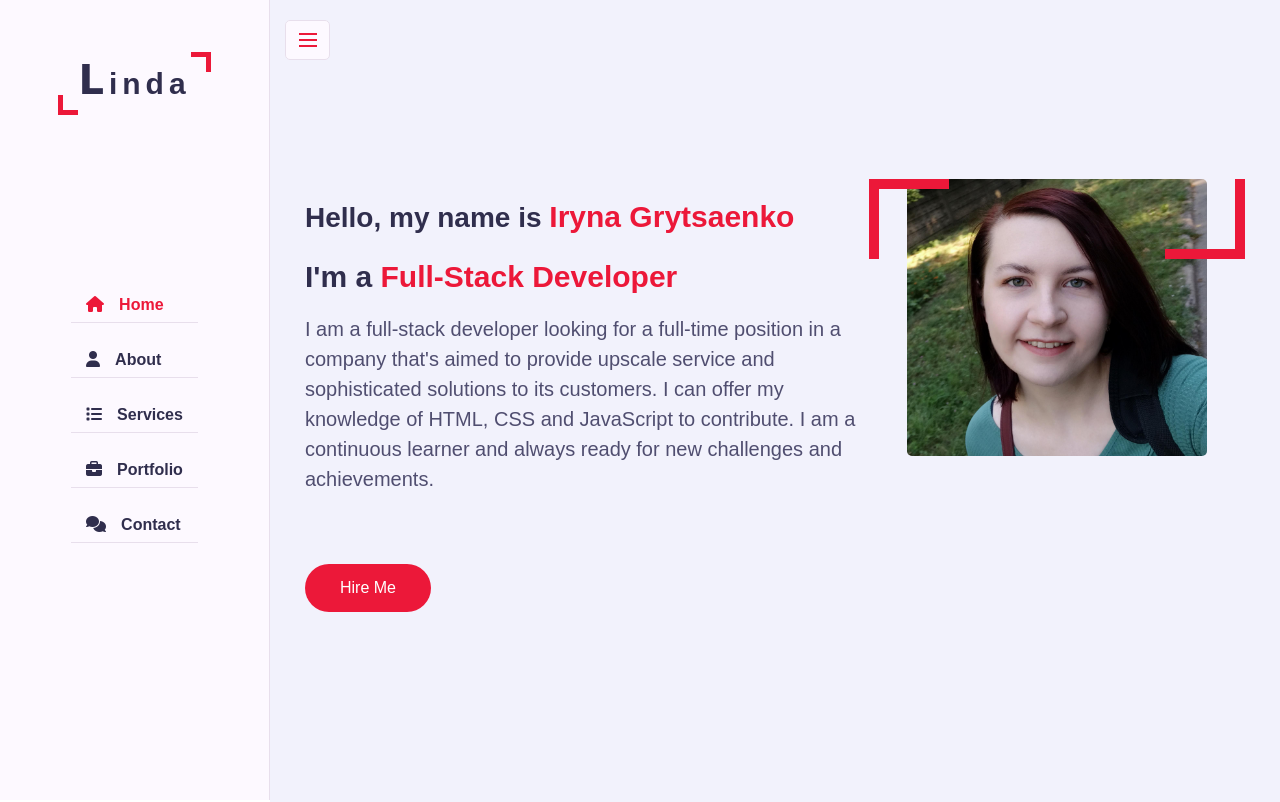
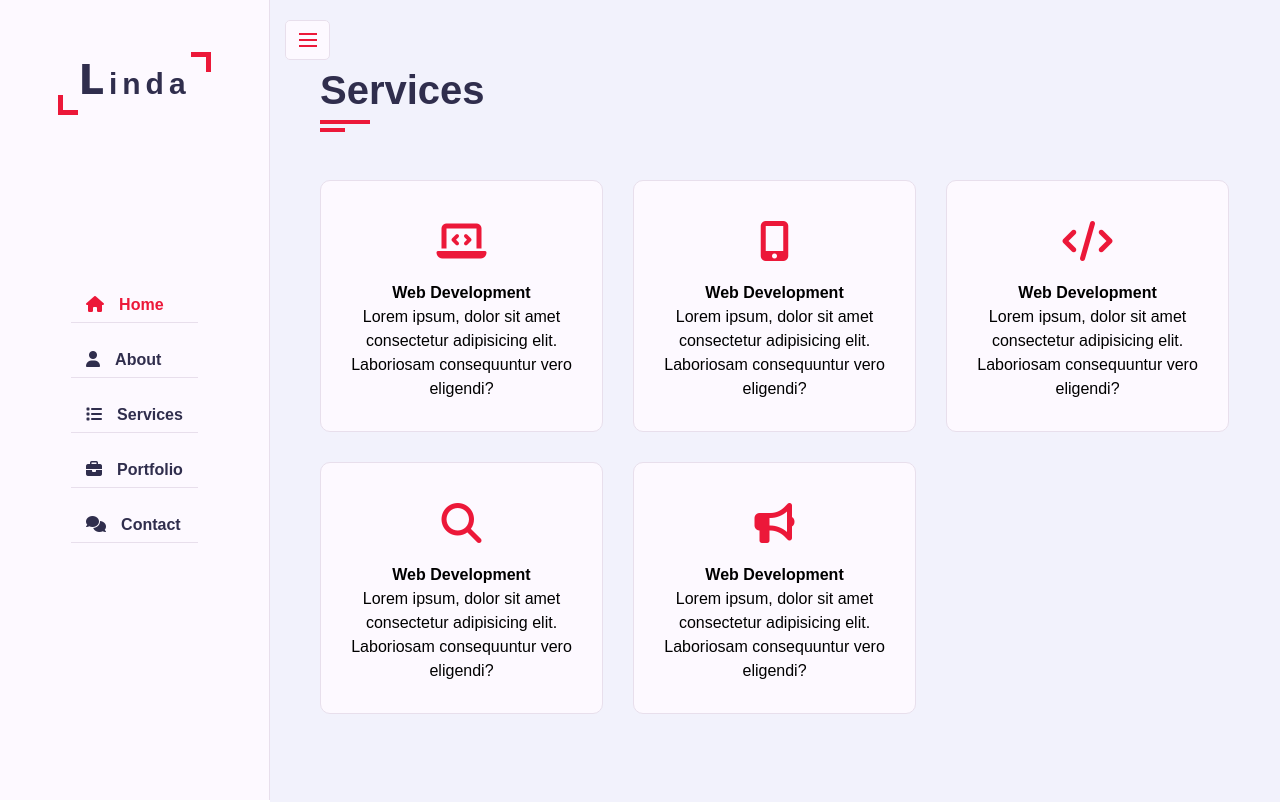
Before and after one commit to Iryna-Gry/my-site, a website built with Parcel: page src/index.html in a window 1280 px wide. Shown: the top 802 px of the page. Built offline with nearby package versions, Linux system fonts and the light colour scheme; a web font is replaced by a local one.

Commit message:
Adds part of section services

```diff
--- a/src/partials/about-section.html
+++ b/src/partials/about-section.html
@@ -1,4 +1,4 @@
-<section class="about section">
+<section class="about section visually-hidden">
   <div class="container">
     <div class="row">
       <div class="section-title">
--- a/src/partials/home-section.html
+++ b/src/partials/home-section.html
@@ -1,4 +1,4 @@
-<section class="home section">
+<section class="home section visually-hidden">
   <div class="container">
     <div class="row">
       <div class="home-info">
--- a/src/partials/services-section.html
+++ b/src/partials/services-section.html
@@ -0,0 +1,61 @@
+<section class="service section">
+  <div class="container">
+    <div class="row">
+      <div class="section-title">
+        <h2>Services</h2>
+      </div>
+    </div>
+    <ul class="row">
+      <li class="service-item">
+        <div class="service-item-inner">
+          <div class="icon"><i class="fa fa-laptop-code"></i></div>
+          <h4>Web Development</h4>
+          <p>
+            Lorem ipsum, dolor sit amet consectetur adipisicing elit. Laboriosam
+            consequuntur vero eligendi?
+          </p>
+        </div>
+      </li>
+      <li class="service-item">
+        <div class="service-item-inner">
+          <div class="icon"><i class="fa fa-mobile-alt"></i></div>
+          <h4>Web Development</h4>
+          <p>
+            Lorem ipsum, dolor sit amet consectetur adipisicing elit. Laboriosam
+            consequuntur vero eligendi?
+          </p>
+        </div>
+      </li>
+      <li class="service-item">
+        <div class="service-item-inner">
+          <div class="icon"><i class="fa fa-code"></i></div>
+          <h4>Web Development</h4>
+          <p>
+            Lorem ipsum, dolor sit amet consectetur adipisicing elit. Laboriosam
+            consequuntur vero eligendi?
+          </p>
+        </div>
+      </li>
+      <li class="service-item">
+        <div class="service-item-inner">
+          <div class="icon"><i class="fa fa-search"></i></div>
+          <h4>Web Development</h4>
+          <p>
+            Lorem ipsum, dolor sit amet consectetur adipisicing elit. Laboriosam
+            consequuntur vero eligendi?
+          </p>
+        </div>
+      </li>
+      <li class="service-item">
+        <div class="service-item-inner">
+          <div class="icon"><i class="fa fa-bullhorn"></i></div>
+          <h4>Web Development</h4>
+          <p>
+            Lorem ipsum, dolor sit amet consectetur adipisicing elit. Laboriosam
+            consequuntur vero eligendi?
+          </p>
+        </div>
+      </li>
+    </ul>
+  </div>
+</section>
--- a/src/sass/layouts/_services.scss
+++ b/src/sass/layouts/_services.scss
@@ -0,0 +1,39 @@
+.service-item {
+  padding-left: 15px;
+  padding-right: 15px;
+  &:not(:last-child) {
+    margin-bottom: 30px;
+  }
+  flex: 0 0 33.3%;
+  max-width: 33.3%;
+  &-inner {
+    background-color: var(--bg-black-100);
+    border: 1px solid var(--bg-black-50);
+    border-radius: 10px;
+    padding: 30px 15px;
+    text-align: center;
+    transition: all 0.3s ease;
+    &:hover {
+      box-shadow: 0 0 20px rgba(48, 46, 77, 0.15);
+    }
+    & .icon {
+      height: 60px;
+      width: 60px;
+      border-radius: 50%;
+      display: block;
+      margin: 0 auto 10px;
+      transition: all 0.3s ease;
+      & .fa {
+        @include font-box(null, 40px, 1.5, null);
+        color: var(--skin-color);
+      }
+    }
+    &:hover .icon {
+      background-color: var(--skin-color);
+    }
+    &:hover .icon .fa {
+      font-size: 25px;
+      color: white;
+    }
+  }
+}
```
